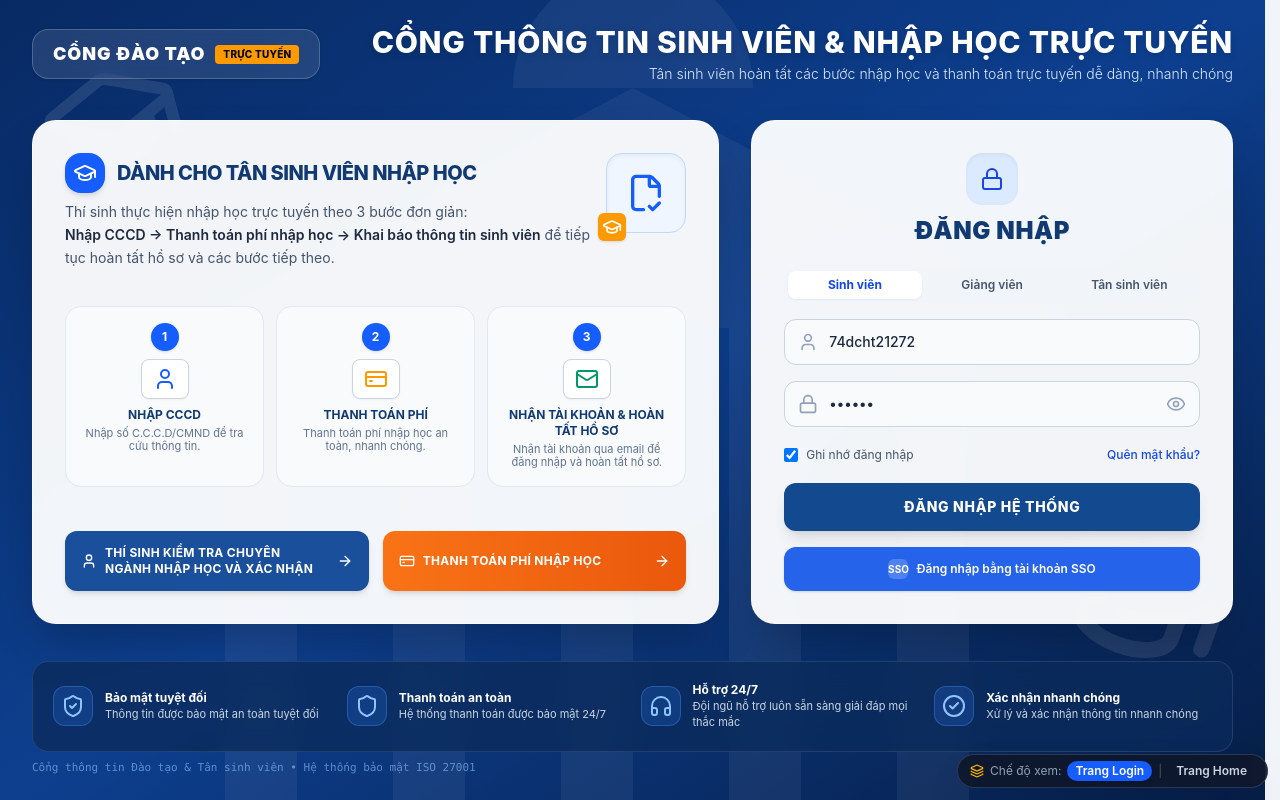
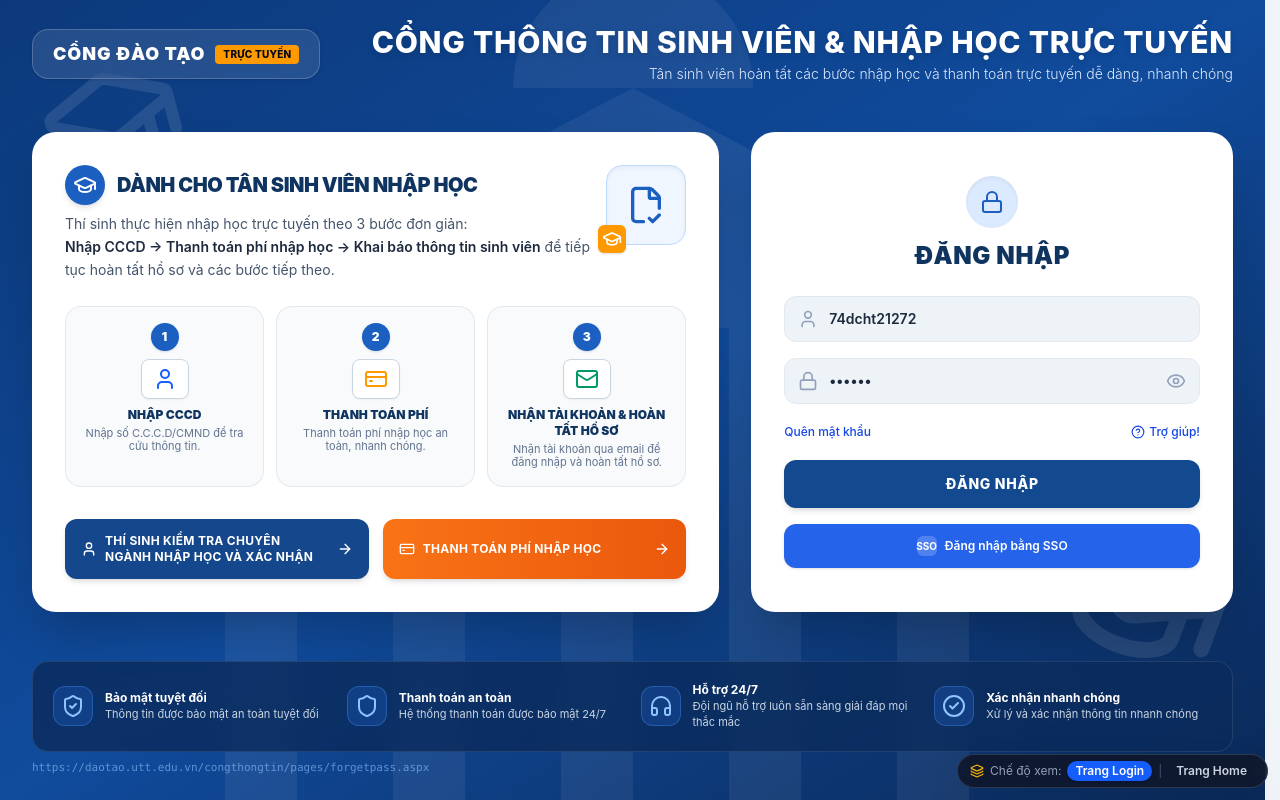
Before and after one commit to nguyencuong101205/Student-Training-Manager, a React (Vite) app: page / in a window 1280 px wide. Built offline with nearby package versions, Linux system fonts and the light colour scheme.

Commit message:
style: perfect pixel-aligned layout for Login and Home portal based on reference UI

```diff
--- a/src/pages/LoginPage.jsx
+++ b/src/pages/LoginPage.jsx
@@ -11,22 +11,16 @@ import {
   ShieldCheck,
   Shield,
   Headphones,
-  CheckCircle,
-  HelpCircle,
   CheckCircle2,
   FileCheck2,
-  ExternalLink,
-  BookOpen,
-  Briefcase
+  HelpCircle
 } from 'lucide-react';
 import StudentLookupModal from '../components/StudentLookupModal';
 import PaymentModal from '../components/PaymentModal';
 
 export default function LoginPage({ onLoginSuccess }) {
-  const [role, setRole] = useState('student'); // 'student' | 'teacher' | 'applicant'
   const [username, setUsername] = useState('74dcht21272');
   const [password, setPassword] = useState('123456');
-  const [rememberMe, setRememberMe] = useState(true);
   const [showPassword, setShowPassword] = useState(false);
   const [loading, setLoading] = useState(false);
   const [error, setError] = useState('');
@@ -48,7 +42,7 @@ export default function LoginPage({ onLoginSuccess }) {
       setLoading(false);
       onLoginSuccess({
         id: username,
-        name: role === 'teacher' ? "TS. Trần Văn Nam" : "Nguyễn Bá Trung Cường"
+        name: "Nguyễn Bá Trung Cường"
       });
     }, 350);
   };
@@ -65,9 +59,9 @@ export default function LoginPage({ onLoginSuccess }) {
   };
 
   return (
-    <div className="min-h-screen bg-gradient-to-br from-[#082a63] via-[#0d3f8f] to-[#061e47] text-slate-800 flex flex-col justify-between relative overflow-x-hidden selection:bg-blue-600 selection:text-white">
+    <div className="min-h-screen bg-gradient-to-br from-[#0c397b] via-[#104b9c] to-[#0a2958] text-slate-800 flex flex-col justify-between relative overflow-x-hidden selection:bg-blue-600 selection:text-white">
       {/* Background Architectural & Academic Watermarks */}
-      <div className="absolute inset-0 pointer-events-none opacity-[0.05] flex items-center justify-center overflow-hidden">
+      <div className="absolute inset-0 pointer-events-none opacity-[0.06] flex items-center justify-center overflow-hidden">
         <svg className="w-[1200px] h-[1200px] text-white" viewBox="0 0 500 500" fill="currentColor">
           <path d="M50 450 H450 V430 H50 Z M80 430 V220 H110 V430 Z M150 430 V220 H180 V430 Z M220 430 V220 H250 V430 Z M290 430 V220 H320 V430 Z M360 430 V220 H390 V430 Z M60 220 L250 120 L440 220 Z M200 120 A50 50 0 0 1 300 120 Z" />
         </svg>
@@ -81,7 +75,7 @@ export default function LoginPage({ onLoginSuccess }) {
         <GraduationCap className="w-48 h-48 text-white rotate-[20deg]" />
       </div>
 
-      {/* Top Banner / Header (No Logo) */}
+      {/* Top Banner / Header (Clean typography, No logo) */}
       <header className="relative z-10 pt-6 px-4 sm:px-8 max-w-7xl mx-auto w-full">
         <div className="flex flex-col md:flex-row items-center justify-between gap-4">
           <div className="bg-white/10 backdrop-blur-md px-5 py-2.5 rounded-2xl border border-white/20 flex items-center gap-2.5 shadow-sm">
@@ -104,20 +98,20 @@ export default function LoginPage({ onLoginSuccess }) {
         </div>
       </header>
 
-      {/* Main Center Content */}
+      {/* Main Center Content matching Image 1 */}
       <main className="relative z-10 flex-1 flex items-center justify-center px-4 sm:px-6 lg:px-8 py-8">
         <div className="max-w-7xl w-full grid grid-cols-1 lg:grid-cols-12 gap-8 items-stretch">
 
           {/* Left Card: DÀNH CHO TÂN SINH VIÊN NHẬP HỌC (Span 7) */}
-          <div className="lg:col-span-7 bg-white/95 backdrop-blur-md rounded-3xl shadow-2xl p-6 sm:p-8 flex flex-col justify-between border border-white/50 relative overflow-hidden">
+          <div className="lg:col-span-7 bg-white rounded-3xl shadow-2xl p-6 sm:p-8 flex flex-col justify-between border border-white/60 relative overflow-hidden">
             {/* Header section with graphic */}
             <div className="flex items-start justify-between gap-4">
               <div className="space-y-2">
                 <div className="flex items-center gap-3">
-                  <div className="w-10 h-10 rounded-2xl bg-blue-600 text-white flex items-center justify-center shadow-md">
+                  <div className="w-10 h-10 rounded-full bg-[#1b5fc1] text-white flex items-center justify-center shadow-md">
                     <GraduationCap className="w-6 h-6" />
                   </div>
-                  <h2 className="text-lg sm:text-xl font-extrabold text-[#113a72] uppercase tracking-tight">
+                  <h2 className="text-lg sm:text-xl font-black text-[#0f3460] uppercase tracking-tight">
                     DÀNH CHO TÂN SINH VIÊN NHẬP HỌC
                   </h2>
                 </div>
@@ -133,7 +127,7 @@ export default function LoginPage({ onLoginSuccess }) {
               <div className="hidden sm:flex flex-col items-center flex-shrink-0">
                 <div className="relative">
                   <div className="w-20 h-20 bg-blue-50 border border-blue-200 rounded-2xl flex items-center justify-center shadow-inner">
-                    <FileCheck2 className="w-10 h-10 text-blue-600" />
+                    <FileCheck2 className="w-10 h-10 text-[#1b5fc1]" />
                   </div>
                   <div className="absolute -bottom-2 -left-2 bg-amber-500 text-white p-1 rounded-md shadow">
                     <GraduationCap className="w-5 h-5" />
@@ -145,14 +139,14 @@ export default function LoginPage({ onLoginSuccess }) {
             {/* 3 Step Pipeline Cards */}
             <div className="my-6 grid grid-cols-1 sm:grid-cols-3 gap-3 relative">
               {/* Step 1 */}
-              <div className="bg-slate-50 border border-slate-200 rounded-2xl p-4 flex flex-col items-center text-center relative group hover:border-blue-400 hover:bg-blue-50/50 transition">
-                <div className="w-7 h-7 rounded-full bg-blue-600 text-white font-bold text-xs flex items-center justify-center mb-2 shadow">
+              <div className="bg-slate-50 border border-slate-200/90 rounded-2xl p-4 flex flex-col items-center text-center relative group hover:border-blue-400 hover:bg-blue-50/50 transition">
+                <div className="w-7 h-7 rounded-full bg-[#1b5fc1] text-white font-black text-xs flex items-center justify-center mb-2 shadow">
                   1
                 </div>
                 <div className="w-12 h-10 border border-slate-300 rounded-lg bg-white flex items-center justify-center mb-2 shadow-xs text-blue-600">
                   <User className="w-6 h-6" />
                 </div>
-                <h4 className="font-bold text-xs text-[#113a72] uppercase mb-1">
+                <h4 className="font-black text-xs text-[#0f3460] uppercase mb-1">
                   NHẬP CCCD
                 </h4>
                 <p className="text-[11px] text-slate-500 leading-tight">
@@ -161,14 +155,14 @@ export default function LoginPage({ onLoginSuccess }) {
               </div>
 
               {/* Step 2 */}
-              <div className="bg-slate-50 border border-slate-200 rounded-2xl p-4 flex flex-col items-center text-center relative group hover:border-amber-400 hover:bg-amber-50/50 transition">
-                <div className="w-7 h-7 rounded-full bg-blue-600 text-white font-bold text-xs flex items-center justify-center mb-2 shadow">
+              <div className="bg-slate-50 border border-slate-200/90 rounded-2xl p-4 flex flex-col items-center text-center relative group hover:border-amber-400 hover:bg-amber-50/50 transition">
+                <div className="w-7 h-7 rounded-full bg-[#1b5fc1] text-white font-black text-xs flex items-center justify-center mb-2 shadow">
                   2
                 </div>
                 <div className="w-12 h-10 border border-slate-300 rounded-lg bg-white flex items-center justify-center mb-2 shadow-xs text-amber-500">
                   <CreditCard className="w-6 h-6" />
                 </div>
-                <h4 className="font-bold text-xs text-[#113a72] uppercase mb-1">
+                <h4 className="font-black text-xs text-[#0f3460] uppercase mb-1">
                   THANH TOÁN PHÍ
                 </h4>
                 <p className="text-[11px] text-slate-500 leading-tight">
@@ -177,14 +171,14 @@ export default function LoginPage({ onLoginSuccess }) {
               </div>
 
               {/* Step 3 */}
-              <div className="bg-slate-50 border border-slate-200 rounded-2xl p-4 flex flex-col items-center text-center relative group hover:border-emerald-400 hover:bg-emerald-50/50 transition">
-                <div className="w-7 h-7 rounded-full bg-blue-600 text-white font-bold text-xs flex items-center justify-center mb-2 shadow">
+              <div className="bg-slate-50 border border-slate-200/90 rounded-2xl p-4 flex flex-col items-center text-center relative group hover:border-emerald-400 hover:bg-emerald-50/50 transition">
+                <div className="w-7 h-7 rounded-full bg-[#1b5fc1] text-white font-black text-xs flex items-center justify-center mb-2 shadow">
                   3
                 </div>
                 <div className="w-12 h-10 border border-slate-300 rounded-lg bg-white flex items-center justify-center mb-2 shadow-xs text-emerald-600">
                   <Mail className="w-6 h-6" />
                 </div>
-                <h4 className="font-bold text-xs text-[#113a72] uppercase mb-1">
+                <h4 className="font-black text-xs text-[#0f3460] uppercase mb-1">
                   NHẬN TÀI KHOẢN & HOÀN TẤT HỒ SƠ
                 </h4>
                 <p className="text-[11px] text-slate-500 leading-tight">
@@ -198,7 +192,7 @@ export default function LoginPage({ onLoginSuccess }) {
               <button
                 type="button"
                 onClick={() => setLookupOpen(true)}
-                className="bg-[#1a4f9c] hover:bg-[#143f7f] text-white font-bold py-3.5 px-4 rounded-xl flex items-center justify-between text-xs tracking-wide shadow-md hover:shadow-lg transition group"
+                className="bg-[#15478c] hover:bg-[#113970] text-white font-bold py-3.5 px-4 rounded-xl flex items-center justify-between text-xs tracking-wide shadow-md hover:shadow-lg transition group"
               >
                 <div className="flex items-center gap-2 text-left">
                   <User className="w-4 h-4 flex-shrink-0" />
@@ -222,46 +216,15 @@ export default function LoginPage({ onLoginSuccess }) {
           </div>
 
           {/* Right Card: ĐĂNG NHẬP (Span 5) */}
-          <div className="lg:col-span-5 bg-white/95 backdrop-blur-md rounded-3xl shadow-2xl p-6 sm:p-8 flex flex-col justify-center border border-white/50">
+          <div className="lg:col-span-5 bg-white rounded-3xl shadow-2xl p-6 sm:p-8 flex flex-col justify-center border border-white/60">
             {/* Top Lock Icon Badge */}
-            <div className="flex flex-col items-center mb-5">
-              <div className="w-13 h-13 rounded-2xl bg-blue-100 text-blue-700 flex items-center justify-center shadow-inner mb-2.5">
+            <div className="flex flex-col items-center mb-6">
+              <div className="w-13 h-13 rounded-full bg-blue-100 text-[#1b5fc1] flex items-center justify-center shadow-inner mb-3">
                 <Lock className="w-6 h-6" />
               </div>
-              <h2 className="text-xl sm:text-2xl font-black text-[#113a72] uppercase tracking-wide">
+              <h2 className="text-xl sm:text-2xl font-black text-[#0f3460] uppercase tracking-wide">
                 ĐĂNG NHẬP
               </h2>
-            </div>
-
-            {/* Role Switcher Tabs */}
-            <div className="grid grid-cols-3 gap-1 bg-slate-100 p-1 rounded-xl mb-4 text-xs font-semibold text-slate-600">
-              <button
-                type="button"
-                onClick={() => { setRole('student'); setUsername('74dcht21272'); }}
-                className={`py-1.5 rounded-lg transition ${
-                  role === 'student' ? 'bg-white text-blue-700 shadow-xs font-bold' : 'hover:text-slate-900'
-                }`}
-              >
-                Sinh viên
-              </button>
-              <button
-                type="button"
-                onClick={() => { setRole('teacher'); setUsername('gv_tranvannam'); }}
-                className={`py-1.5 rounded-lg transition ${
-                  role === 'teacher' ? 'bg-white text-blue-700 shadow-xs font-bold' : 'hover:text-slate-900'
-                }`}
-              >
-                Giảng viên
-              </button>
-              <button
-                type="button"
-                onClick={() => setLookupOpen(true)}
-                className={`py-1.5 rounded-lg transition ${
-                  role === 'applicant' ? 'bg-white text-blue-700 shadow-xs font-bold' : 'hover:text-slate-900'
-                }`}
-              >
-                Tân sinh viên
-              </button>
             </div>
 
             {error && (
@@ -272,7 +235,7 @@ export default function LoginPage({ onLoginSuccess }) {
 
             {/* Login Form */}
             <form onSubmit={handleSubmit} className="space-y-4">
-              {/* Username Input */}
+              {/* Username Input matching Image 1 */}
               <div className="relative">
                 <div className="absolute inset-y-0 left-0 pl-3.5 flex items-center pointer-events-none text-slate-400">
                   <User className="w-5 h-5" />
@@ -282,12 +245,12 @@ export default function LoginPage({ onLoginSuccess }) {
                   value={username}
                   onChange={(e) => setUsername(e.target.value)}
                   placeholder="Mã sinh viên hoặc Tên đăng nhập"
-                  className="w-full pl-11 pr-4 py-3 bg-slate-50 border border-slate-300 rounded-xl text-sm font-medium text-slate-800 placeholder-slate-400 focus:outline-none focus:ring-2 focus:ring-blue-600 focus:bg-white transition"
+                  className="w-full pl-11 pr-4 py-3 bg-[#eef3f8] border border-slate-200 rounded-xl text-sm font-semibold text-slate-800 placeholder-slate-400 focus:outline-none focus:ring-2 focus:ring-blue-600 focus:bg-white transition"
                   required
                 />
               </div>
 
-              {/* Password Input */}
+              {/* Password Input matching Image 1 */}
               <div className="relative">
                 <div className="absolute inset-y-0 left-0 pl-3.5 flex items-center pointer-events-none text-slate-400">
                   <Lock className="w-5 h-5" />
@@ -297,7 +260,7 @@ export default function LoginPage({ onLoginSuccess }) {
                   value={password}
                   onChange={(e) => setPassword(e.target.value)}
                   placeholder="Mật khẩu"
-                  className="w-full pl-11 pr-11 py-3 bg-slate-50 border border-slate-300 rounded-xl text-sm font-medium text-slate-800 placeholder-slate-400 focus:outline-none focus:ring-2 focus:ring-blue-600 focus:bg-white transition"
+                  className="w-full pl-11 pr-11 py-3 bg-[#eef3f8] border border-slate-200 rounded-xl text-sm font-semibold text-slate-800 placeholder-slate-400 focus:outline-none focus:ring-2 focus:ring-blue-600 focus:bg-white transition"
                   required
                 />
                 <button
@@ -310,24 +273,22 @@ export default function LoginPage({ onLoginSuccess }) {
                 </button>
               </div>
 
-              {/* Helper Links & Remember Me */}
+              {/* Helper Links */}
               <div className="flex items-center justify-between text-xs pt-1 pb-1">
-                <label className="flex items-center gap-2 cursor-pointer text-slate-600 select-none">
-                  <input
-                    type="checkbox"
-                    checked={rememberMe}
-                    onChange={(e) => setRememberMe(e.target.checked)}
-                    className="w-3.5 h-3.5 text-blue-600 rounded border-slate-300 focus:ring-blue-500"
-                  />
-                  <span>Ghi nhớ đăng nhập</span>
-                </label>
-
                 <button
                   type="button"
                   onClick={() => alert("Chức năng khôi phục mật khẩu qua email đã đăng ký.")}
                   className="text-blue-700 hover:text-blue-900 font-medium hover:underline"
                 >
-                  Quên mật khẩu?
+                  Quên mật khẩu
+                </button>
+                <button
+                  type="button"
+                  onClick={() => alert("Tổng đài hỗ trợ sinh viên: (024) 3854 4264 - Email: ctsv@utt.edu.vn")}
+                  className="text-blue-700 hover:text-blue-900 font-medium hover:underline flex items-center gap-1"
+                >
+                  <HelpCircle className="w-3.5 h-3.5" />
+                  Trợ giúp!
                 </button>
               </div>
 
@@ -335,12 +296,12 @@ export default function LoginPage({ onLoginSuccess }) {
               <button
                 type="submit"
                 disabled={loading}
-                className="w-full py-3.5 bg-[#13498e] hover:bg-[#0e3b75] active:scale-[0.99] text-white font-extrabold uppercase rounded-xl tracking-wider shadow-lg hover:shadow-xl transition disabled:opacity-50 text-sm flex items-center justify-center gap-2"
+                className="w-full py-3.5 bg-[#13498e] hover:bg-[#0e3b75] active:scale-[0.99] text-white font-extrabold uppercase rounded-xl tracking-wider shadow-md hover:shadow-lg transition disabled:opacity-50 text-sm flex items-center justify-center gap-2"
               >
                 {loading ? (
                   <div className="w-5 h-5 border-2 border-white border-t-transparent rounded-full animate-spin"></div>
                 ) : (
-                  "ĐĂNG NHẬP HỆ THỐNG"
+                  "ĐĂNG NHẬP"
                 )}
               </button>
 
@@ -348,12 +309,12 @@ export default function LoginPage({ onLoginSuccess }) {
               <button
                 type="button"
                 onClick={handleSSO}
-                className="w-full py-3 bg-[#2563eb] hover:bg-[#1d4ed8] active:scale-[0.99] text-white font-semibold rounded-xl text-xs flex items-center justify-center gap-2 shadow transition"
+                className="w-full py-3 bg-[#2563eb] hover:bg-[#1d4ed8] active:scale-[0.99] text-white font-semibold rounded-xl text-xs flex items-center justify-center gap-2 shadow-sm transition"
               >
                 <div className="w-5 h-5 bg-white/20 rounded-md flex items-center justify-center font-bold text-[10px]">
                   SSO
                 </div>
-                <span>Đăng nhập bằng tài khoản SSO</span>
+                <span>Đăng nhập bằng SSO</span>
               </button>
             </form>
           </div>
@@ -406,7 +367,7 @@ export default function LoginPage({ onLoginSuccess }) {
 
         {/* Small footer reference link */}
         <div className="mt-2 text-center md:text-left text-[11px] text-blue-300/60 font-mono">
-          Cổng thông tin Đào tạo & Tân sinh viên • Hệ thống bảo mật ISO 27001
+          https://daotao.utt.edu.vn/congthongtin/pages/forgetpass.aspx
         </div>
       </footer>
 
```
Also changed, not shown: src/components/Header.jsx (+27 -62 lines), src/components/NewsSection.jsx (+54 -160 lines), src/components/QuickCards.jsx (+15 -14 lines), src/pages/HomePage.jsx (+10 -9 lines).
